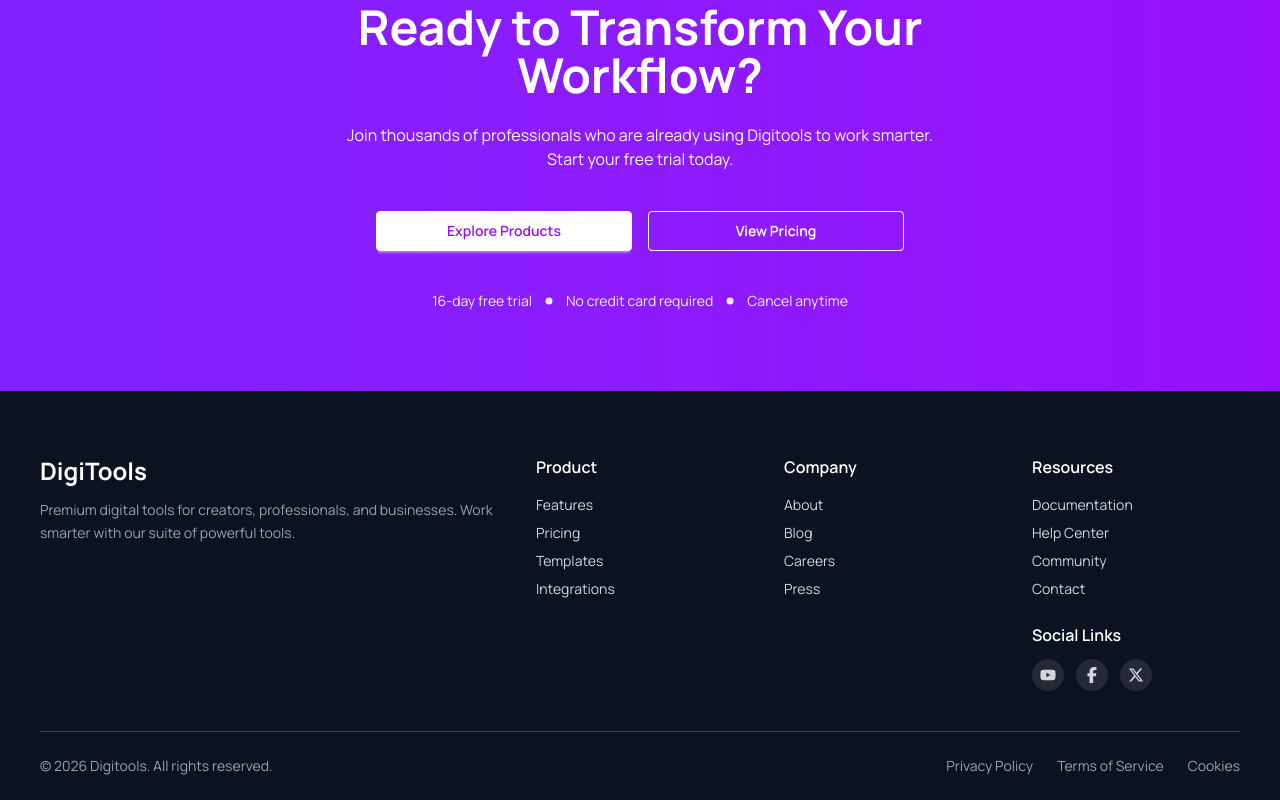
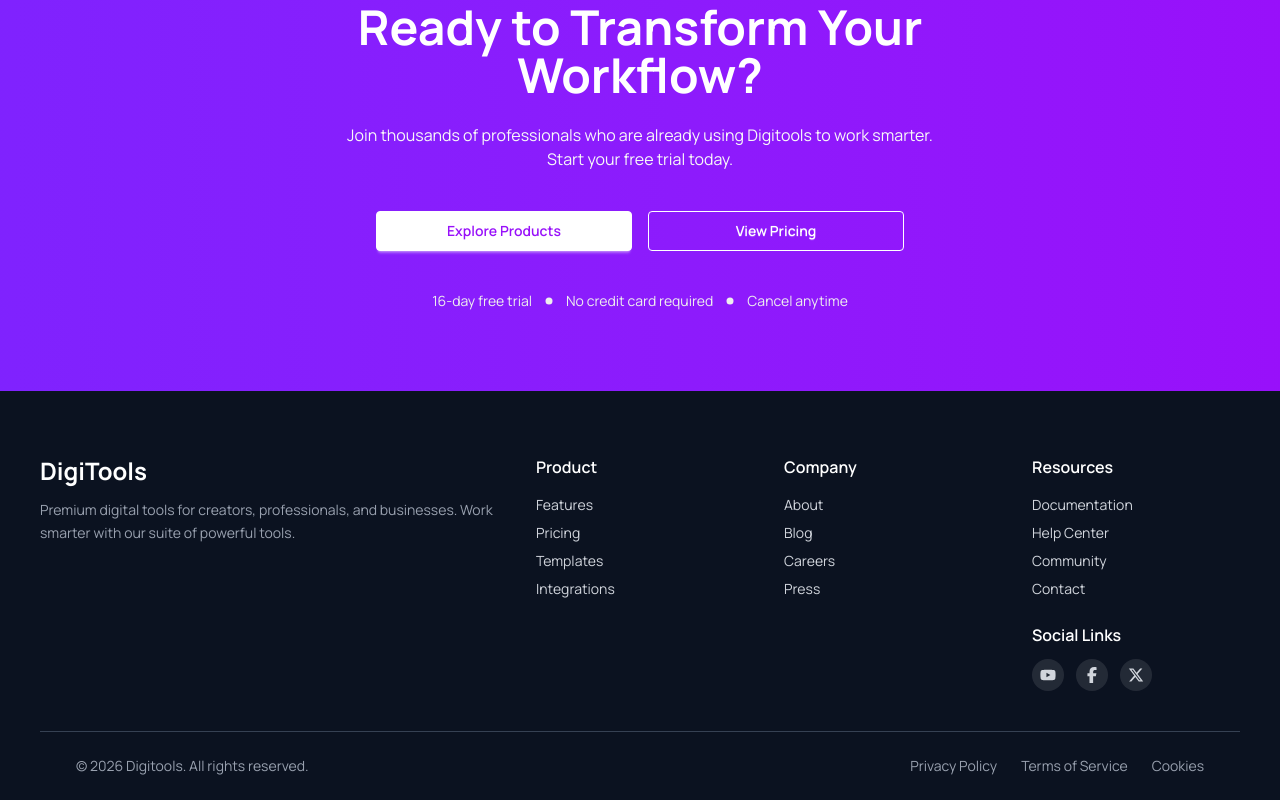
Before and after one commit to Nirjhor07/my-assignment-6-Digitools-platform, a React (Vite) app: page / in a window 1280 px wide. Shown: the part 3483-4283 px from the top of the page. Built offline with nearby package versions, Linux system fonts and the light colour scheme.

Commit message:
footer editted

```diff
--- a/src/Components/footer/Footer.jsx
+++ b/src/Components/footer/Footer.jsx
@@ -3,10 +3,13 @@ import { FaYoutube, FaFacebookF, FaXTwitter } from "react-icons/fa6";
 
 const Footer = () => {
   return (
-    <footer className="bg-[#0B1220] text-gray-300 px-10 pt-16 pb-6">
+    <div>
+      <footer
+        className="bg-[#0B1220] text-gray-300 px-10 pt-16 pb-6
+      Container mx-auto "
+      >
         {/* Top Section */}
         <div className="max-w-7xl mx-auto grid md:grid-cols-5 gap-10">
-
           {/* Logo + Description */}
           <div className="col-span-2">
             <h2 className="text-white text-2xl font-bold mb-3">DigiTools</h2>
@@ -16,7 +19,7 @@ const Footer = () => {
             </p>
           </div>
 
-        {/* Product */}
+          {/* products */}
           <div>
             <h6 className="text-white font-semibold mb-4">Product</h6>
             <ul className="space-y-2 text-sm">
@@ -27,7 +30,7 @@ const Footer = () => {
             </ul>
           </div>
 
-        {/* Company */}
+          {/* About */}
           <div>
             <h6 className="text-white font-semibold mb-4">Company</h6>
             <ul className="space-y-2 text-sm">
@@ -38,7 +41,7 @@ const Footer = () => {
             </ul>
           </div>
 
-        {/* Resources + Social */}
+          {/*  Socials */}
           <div>
             <h6 className="text-white font-semibold mb-4">Resources</h6>
             <ul className="space-y-2 text-sm mb-6">
@@ -67,16 +70,24 @@ const Footer = () => {
         </div>
 
         {/* Divider */}
-      <div className="border-t border-gray-700 mt-10 pt-6 flex flex-col md:flex-row justify-between items-center text-sm text-gray-400">
+        <div
+          className="border-t border-gray-700 mt-10 pt-6 flex
+        flex-col md:flex-row justify-between items-center text-sm text-gray-400 container mx-auto px-9"
+        >
           <p>© 2026 Digitools. All rights reserved.</p>
 
           <div className="flex gap-6 mt-3 md:mt-0">
-          <span className="hover:text-white cursor-pointer">Privacy Policy</span>
-          <span className="hover:text-white cursor-pointer">Terms of Service</span>
+            <span className="hover:text-white cursor-pointer">
+              Privacy Policy
+            </span>
+            <span className="hover:text-white cursor-pointer">
+              Terms of Service
+            </span>
             <span className="hover:text-white cursor-pointer">Cookies</span>
           </div>
         </div>
       </footer>
+    </div>
   );
 };
 
```
Lines whose indentation alone changed are shown as unchanged.
